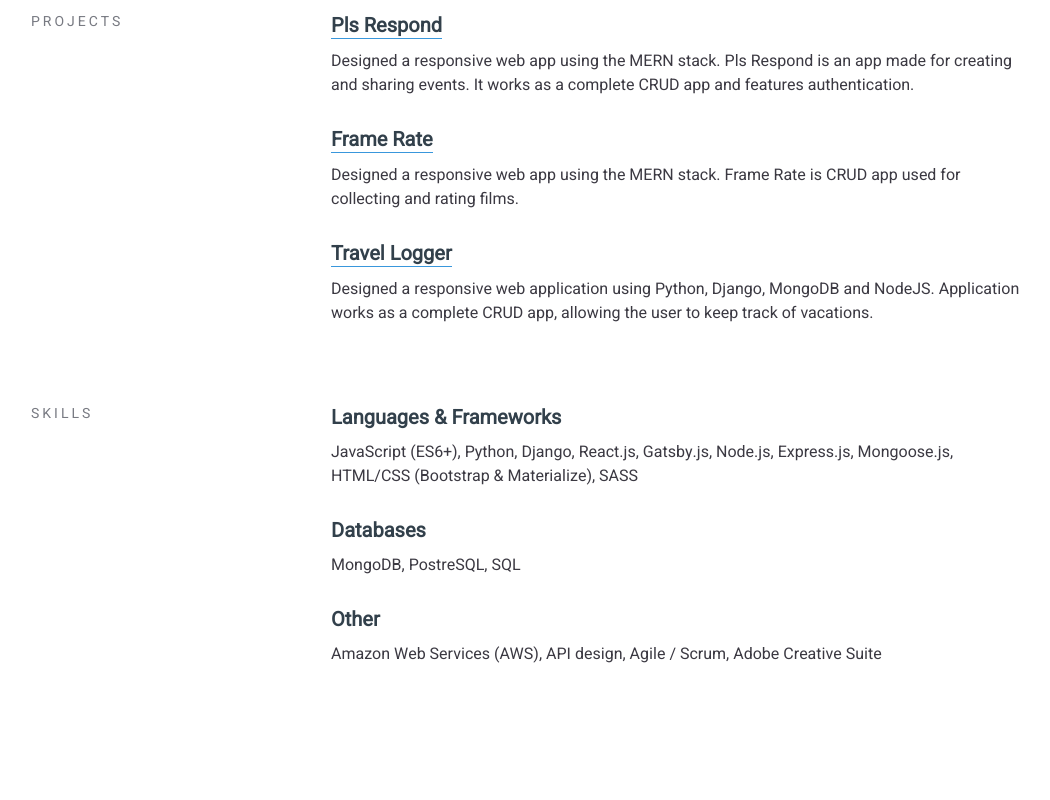
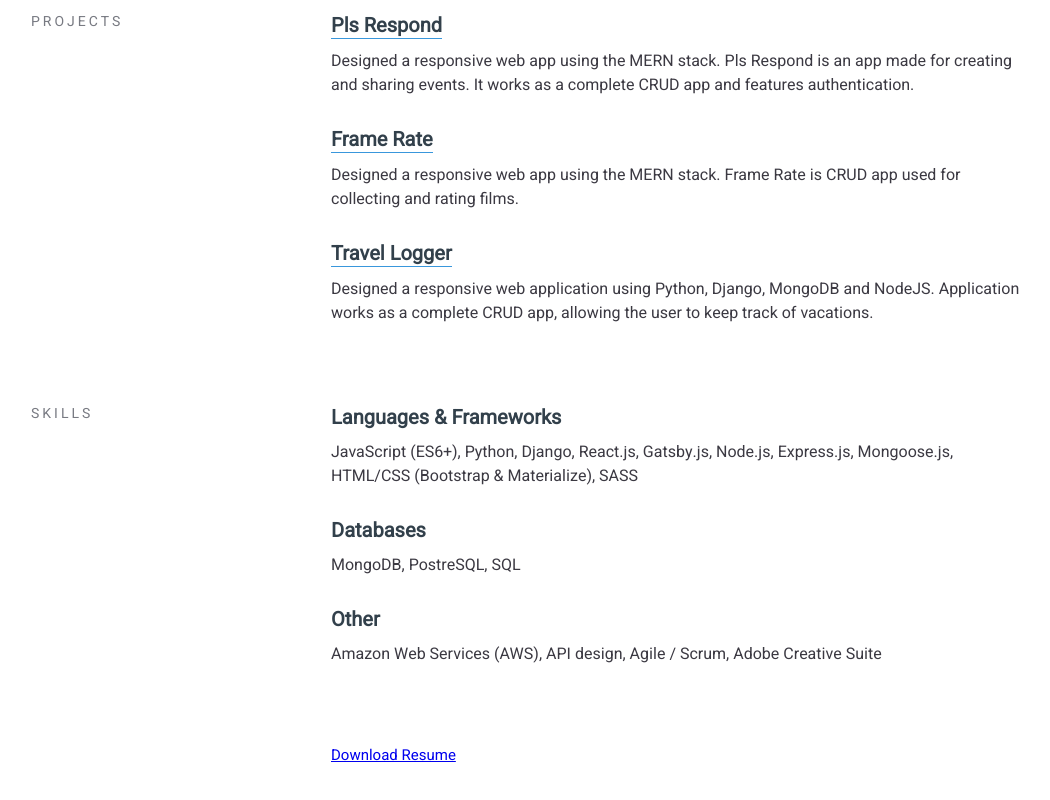
Before and after one commit to cococtrl/Personal_Portfolio, a Gatsby site: page / in a window 1280 px wide. Shown: the part 893-1693 px from the top of the page, without its empty margins (69-1119 px from the left). Built offline with nearby package versions, Linux system fonts and the light colour scheme; Gatsby itself is replaced by a stand-in of ours.

Commit message:
added downloadable resume

```diff
--- a/src/pages/index.js
+++ b/src/pages/index.js
@@ -47,6 +47,7 @@ const IndexPage = () => (
       />
       <Link
         title="Travel Logger"
+        target="_blank"
         link="https://github.com/cococtrl/travel-logger"
         desc="Designed a responsive web application using Python, Django, MongoDB and NodeJS.
         Application works as a complete CRUD app, allowing the user to keep track of vacations."
@@ -63,6 +64,9 @@ const IndexPage = () => (
         desc="Amazon Web Services (AWS), API design, Agile / Scrum, Adobe Creative Suite"
       />
     </Section>
+    <Section>
+    <a href={`Coleman.Resume.pdf`} download>Download Resume</a>
+    </Section>
   </Layout>
 );
 
```
Also changed, not shown: 2 other files.
